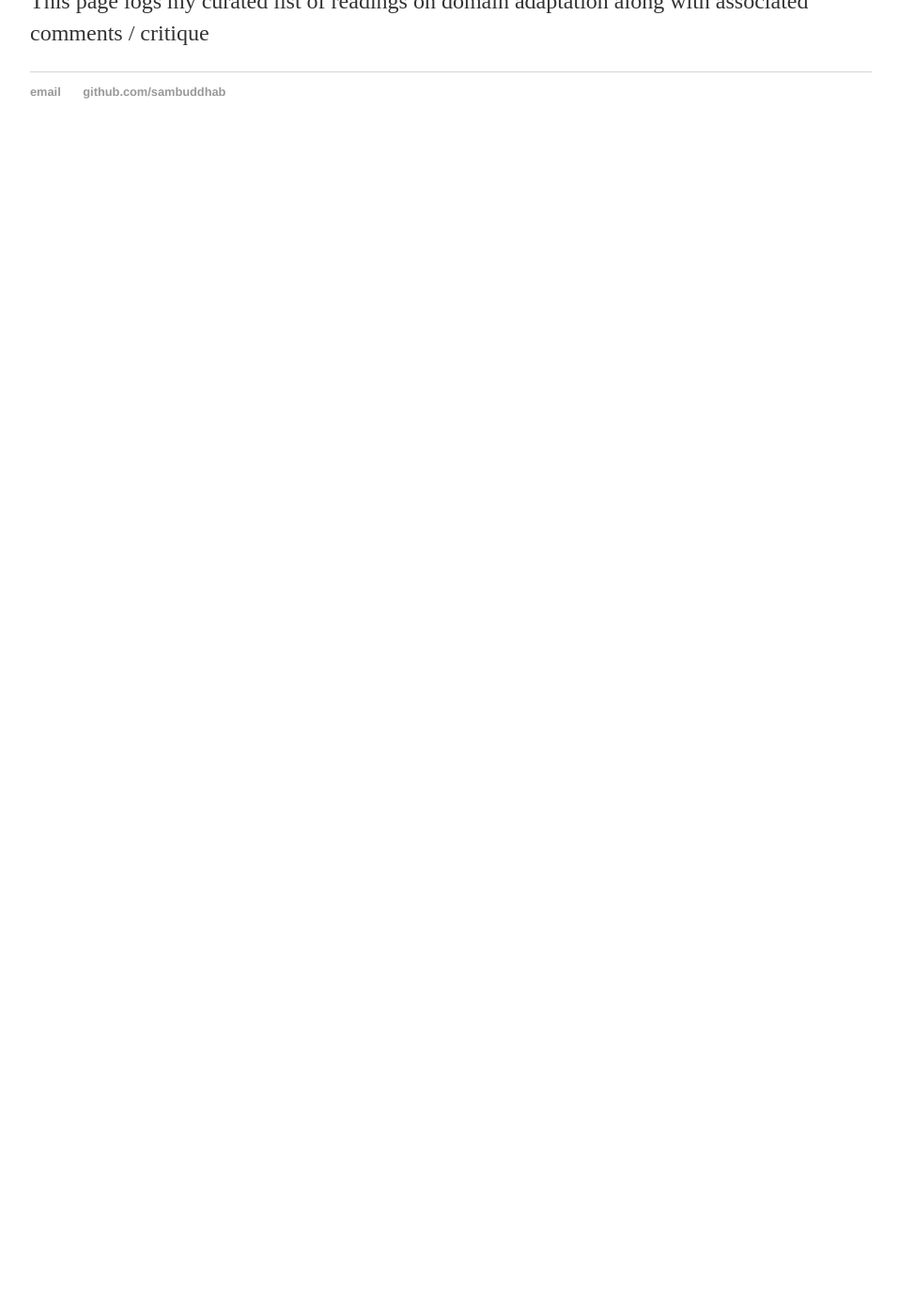
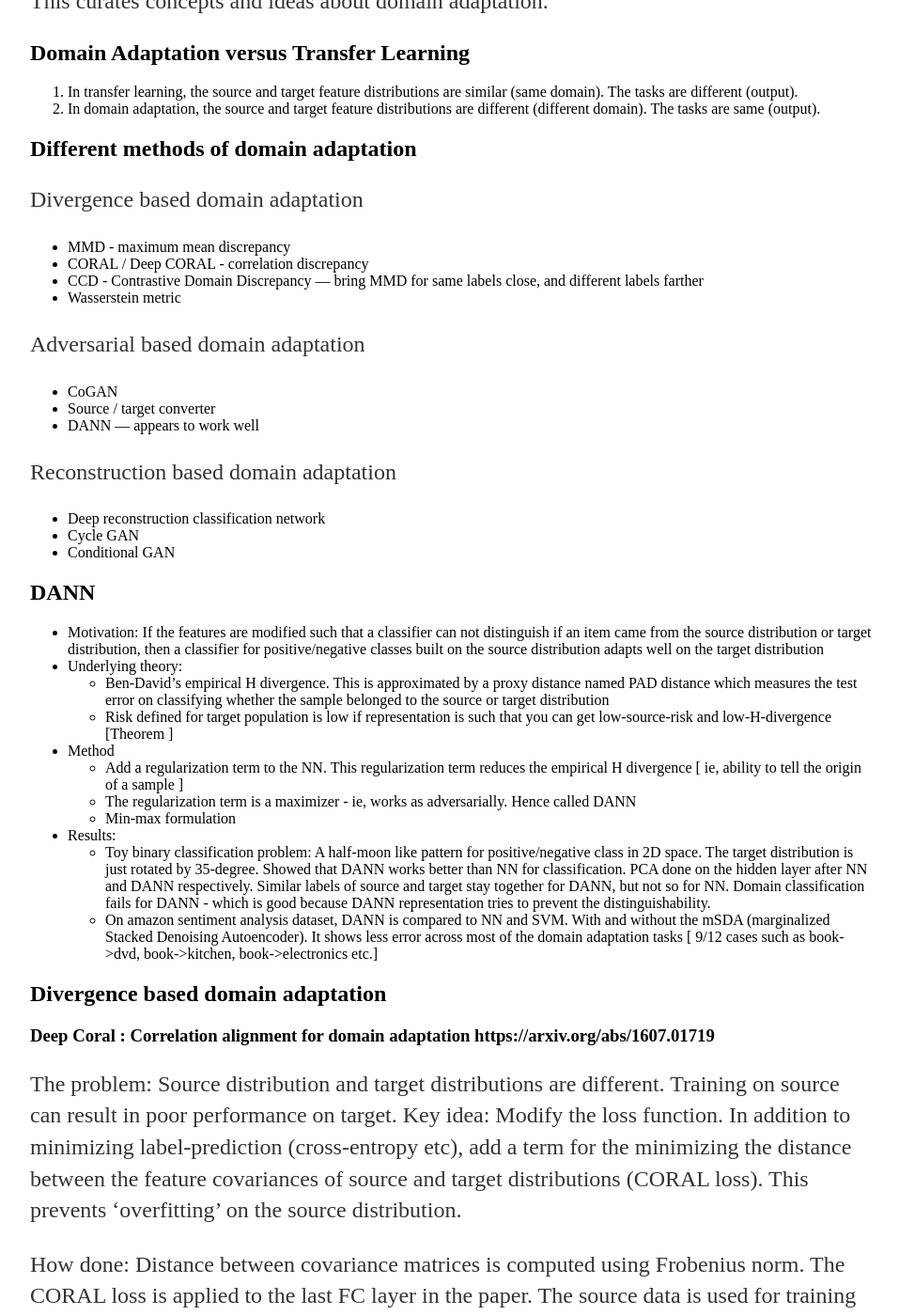
Before and after one commit to sambuddhab/sambuddhab.github.io, a Jekyll site: the page built from _posts/2020-12-13-domain-adaptation.md, in a window 1280 px wide and 1400 px high, scrolled down 270 px. Shown: the whole window at 94% size, without its empty margins (160-1117 px from the left). Built offline with Jekyll 4.4.1, drawn with Linux system fonts in a browser that asks for light colours; before the commit the page ends 900 px from its top, so only the background shows below that; some of the changed text lies outside the part shown.

Commit message:
Update 2020-12-13-domain-adaptation.md

```diff
--- a/_posts/2020-12-13-domain-adaptation.md
+++ b/_posts/2020-12-13-domain-adaptation.md
@@ -4,4 +4,57 @@ title: "Domain adaptation"
 date: 2020-12-13
 ---
 
-This page logs my curated list of readings on domain adaptation along with associated comments / critique
+This curates concepts and ideas about domain adaptation.
+
+## Domain Adaptation versus Transfer Learning
+1. In transfer learning, the source and target feature distributions are similar (same domain). The tasks are different (output).
+2. In domain adaptation, the source and target feature distributions are different (different domain). The tasks are same (output).
+
+## Different methods of domain adaptation
+Divergence based domain adaptation
+- MMD - maximum mean discrepancy
+- CORAL / Deep CORAL - correlation discrepancy
+- CCD - Contrastive Domain Discrepancy — bring MMD for same labels close, and different labels farther
+- Wasserstein metric
+
+Adversarial based domain adaptation
+- CoGAN
+- Source / target converter
+- DANN — appears to work well
+
+Reconstruction based domain adaptation
+- Deep reconstruction classification network
+- Cycle GAN
+- Conditional GAN
+
+
+## DANN
+- Motivation: If the features are modified such that a classifier can not distinguish if an item came from the source distribution or target distribution, then a classifier for positive/negative classes built on the source distribution adapts well on the target distribution
+- Underlying theory:
+    - Ben-David’s empirical H divergence. This is approximated by a proxy distance named PAD distance which measures the test error on classifying whether the sample belonged to the source or target distribution
+    - Risk defined for target population is low if representation is such that you can get low-source-risk and low-H-divergence  [Theorem ]
+- Method
+    - Add a regularization term to the NN. This regularization term reduces the empirical H divergence [ ie, ability to tell the origin of a sample ]
+    - The regularization term is a maximizer - ie, works as adversarially. Hence called DANN
+    - Min-max formulation
+- Results:
+    - Toy binary classification problem: A half-moon like pattern for positive/negative class in 2D space. The target distribution is just rotated by 35-degree. Showed that DANN works better than NN for classification. PCA done on the hidden layer after NN and DANN respectively. Similar labels of source and target stay together for DANN, but not so for NN. Domain classification fails for DANN - which is good because DANN representation tries to prevent the distinguishability.
+    - On amazon sentiment analysis dataset, DANN is compared to NN and SVM. With and without the mSDA (marginalized Stacked Denoising Autoencoder). It shows less error across most of the domain adaptation tasks  [ 9/12 cases such as book->dvd, book->kitchen, book->electronics etc.]
+
+## Divergence based domain adaptation
+### Deep Coral : Correlation alignment for domain adaptation  https://arxiv.org/abs/1607.01719
+The problem: Source distribution and target distributions are different. Training on source can result in poor performance on target.
+Key idea: Modify the loss function. In addition to minimizing label-prediction (cross-entropy etc), add a term for the minimizing the distance between the feature covariances of source and target distributions (CORAL loss). This prevents ‘overfitting’ on the source distribution.
+
+How done:  Distance between covariance matrices is computed using Frobenius norm. The CORAL loss is applied to the last FC layer in the paper. The source data is used for training to minimize label-prediction loss. Both source and target data used to train for minimizing the CORAL loss.
+
+What not clear:  Each weight update should happen with the combined loss. Are the source and target data sent separately, say in separate batches? Or are these sent together, and based on some ‘tag’ on the input, the custom loss function appropriately picks and constructs the two covariance matrices? Will need to go deeper into tensorFlow apis.
+
+Critique:
+
+
+What happens in CORAL?
+- Whitening and Coloring
+- Min Frobenius norm of source and target covariance matrices
+
+GAN - discriminator and generator play against each other. Objective is to ‘generate’ new samples consistent with a distribution. The discriminator tells which item belongs to a distribution, and which one does not (fake). Training stops when the discriminator fails to discriminate a generated item from a real one.
```
